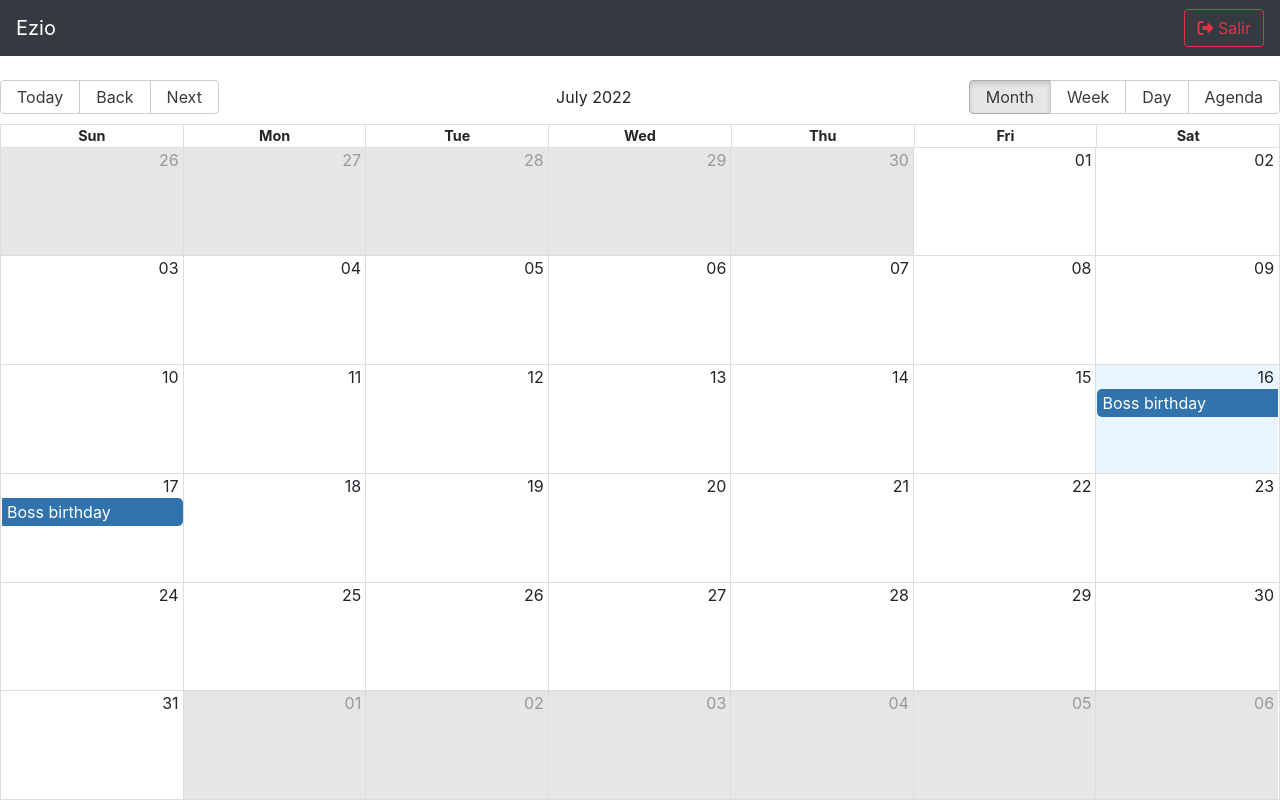
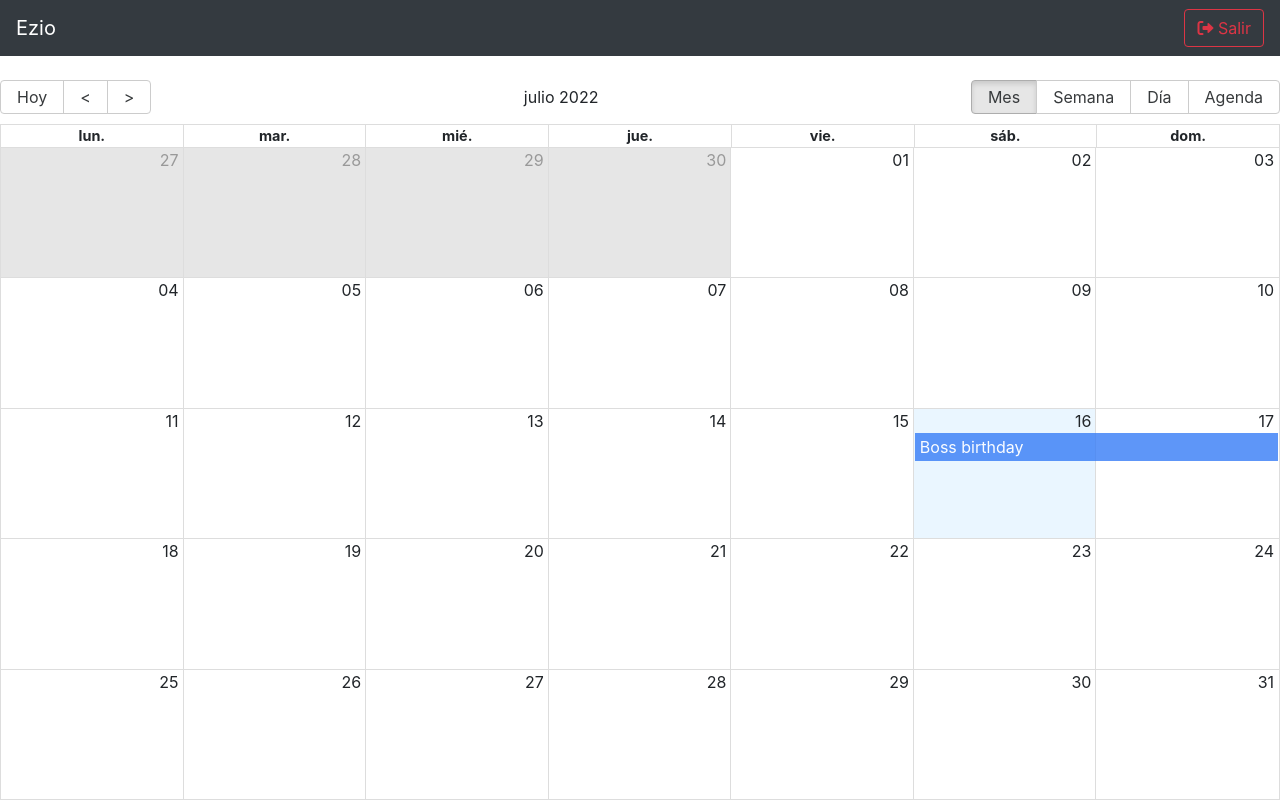
Before and after one commit to ewa1do/React-Course, a React (Vite) app in the folder calendar-app/: page / in a window 1280 px wide. Built offline with nearby package versions, Linux system fonts and the light colour scheme.

Commit message:
Configuraciones adicionales al calendario

```diff
--- a/calendar-app/src/components/calendar/CalendarScreen.jsx
+++ b/calendar-app/src/components/calendar/CalendarScreen.jsx
@@ -2,8 +2,12 @@ import { Calendar, momentLocalizer } from 'react-big-calendar';
 import moment from 'moment';
 
 import { Navbar } from '../ui/Navbar';
+import { messages } from '../../helpes/calendar-messages';
 
+import 'moment/locale/es';
 import './calendar.scss';
+
+moment.locale('es');
 
 const localizer = momentLocalizer(moment);
 
@@ -13,12 +17,29 @@ const events = [
     start: moment().toDate(),
     end: moment().add(2, 'hours').toDate(),
     bgcolor: '#fafafa',
+    notes: 'Comprar el pastel',
   },
 ];
 
+const eventStyleGetter = (event, start, end, isSelected) => {
+  console.log(event, start, end, isSelected);
+
+  const style = {
+    backgroundColor: '#367CF7',
+    borderRadius: '0px',
+    opacity: 0.8,
+    display: 'block',
+    color: '#fff',
+  };
+
+  return {
+    style,
+  };
+};
+
 export const CalendarScreen = () => {
   return (
-    <div className="calendar-screen">
+    <div className='calendar-screen'>
       <Navbar />
 
       <Calendar
@@ -26,6 +47,8 @@ export const CalendarScreen = () => {
         events={events}
         startAccessor='start'
         endAccessor='end'
+        messages={messages}
+        eventPropGetter={eventStyleGetter}
       />
     </div>
   );
--- /dev/null
+++ b/calendar-app/src/helpes/calendar-messages.js
@@ -0,0 +1,15 @@
+export const messages = {
+  allDay: 'Todo el día',
+  previous: '<',
+  next: '>',
+  today: 'Hoy',
+  month: 'Mes',
+  week: 'Semana',
+  day: 'Día',
+  agenda: 'Agenda',
+  date: 'Fecha',
+  time: 'Hora',
+  event: 'Evento',
+  noEventsInRange: 'No hay eventos en este rango',
+  showMore: (total) => `+ Ver más (${total})`,
+};
```
